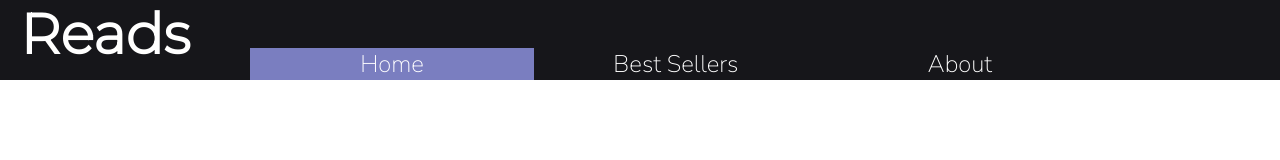
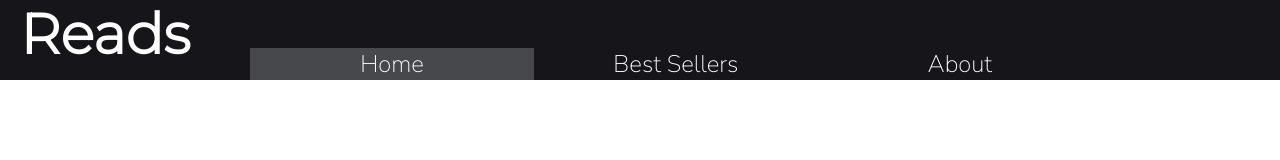
Before and after one commit to sahirabibi/react-reads, a React (Create React App) app: page /best-sellers in a window 1280 px wide. In both pictures the pointer is over the link "Home". Shown: the top 160 px of the page. Built offline with nearby package versions, Linux system fonts and the light colour scheme; no server answers.

Commit message:
Add styling to genres

```diff
--- a/src/App.css
+++ b/src/App.css
@@ -48,7 +48,7 @@ nav > ul > a {
 }
 
 nav > ul > a:hover {
-  background-color: rgb(122, 126, 192);
+  background-color: rgb(71, 72, 75);
 }
 
 /* Home */
@@ -105,7 +105,7 @@ button:hover {
   display: flex;
   justify-content: center;
   align-items: center;
-  background-color: rgb(142, 169, 218);
+  background-color: rgb(131, 144, 168);
   color:white;
   height: 80px;
   padding: 10px;
@@ -114,8 +114,8 @@ button:hover {
 
 .genre:hover {
   background-color:transparent;
-  color: rgb(80, 82, 133);
-  border: 2px solid rgb(80, 82, 133);
+  color:rgb(131, 144, 168);
+  border: 1px solid rgb(131, 144, 168);
 }
 
 /* Best Sellers Page */
```
